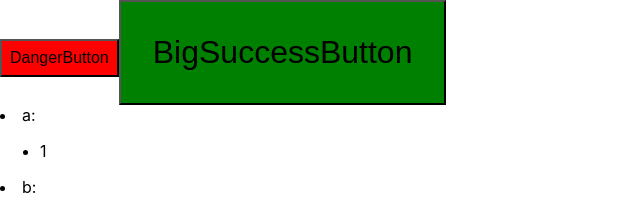
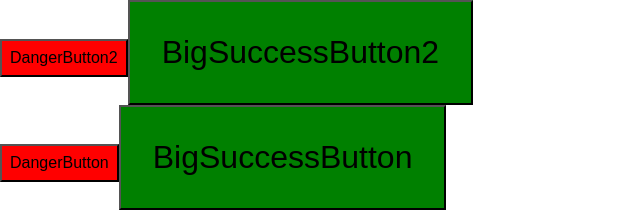
Before and after one commit to hsimao/React-Design-Patterns, a React (Create React App) app: page / in a window 1280 px wide. Shown: the top 212 px of the page, without its empty margins (0-640 px from the left). Built offline with nearby package versions, Linux system fonts and the light colour scheme; no server answers.

Commit message:
feat: fp partiallyApply

```diff
--- a/src/App.js
+++ b/src/App.js
@@ -11,6 +11,10 @@ import printProps from "./comoponents/hoc/printProps";
 import UserInfoForm from "./comoponents/hoc/UserInfoForm";
 import RecursiveComponent from "./comoponents/fp/RecursiveComponent";
 import { DangerButton, BigSuccessButton } from "./comoponents/fp/composition";
+import {
+  DangerButton as DangerButton2,
+  BigSuccessButton as BigSuccessButton2
+} from "./comoponents/fp/partiallyApply";
 
 const nestedObject = {
   a: 1,
@@ -85,6 +89,10 @@ function App() {
 
   return (
     <>
+      <DangerButton2 text="DangerButton2" />
+      <BigSuccessButton2 text="BigSuccessButton2" />
+      <br />
+
       <DangerButton text="DangerButton" />
       <BigSuccessButton text="BigSuccessButton" />
 
--- /dev/null
+++ b/src/comoponents/fp/partiallyApply.js
@@ -0,0 +1,25 @@
+export const partiallyApply = (Component, partialProps) => {
+  return (props) => <Component {...partialProps} {...props} />;
+};
+
+export const Button = ({ size, color, text, ...props }) => {
+  return (
+    <button
+      style={{
+        padding: size === "large" ? "32px" : "8px",
+        fontSize: size === "large" ? "32px" : "16px",
+        backgroundColor: color
+      }}
+      {...props}
+    >
+      {text}
+    </button>
+  );
+};
+
+export const DangerButton = partiallyApply(Button, { color: "red" });
+
+export const BigSuccessButton = partiallyApply(Button, {
+  size: "large",
+  color: "green"
+});
```
